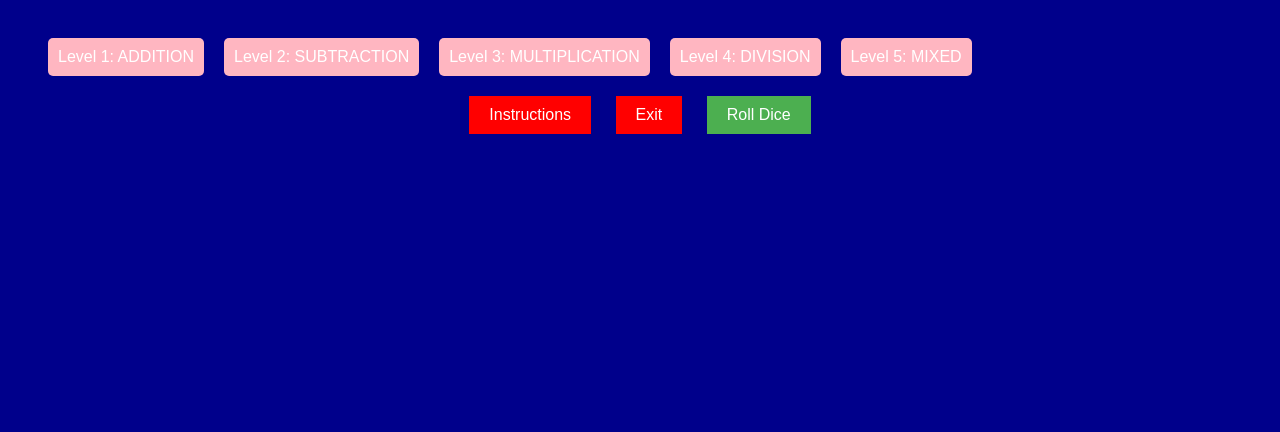
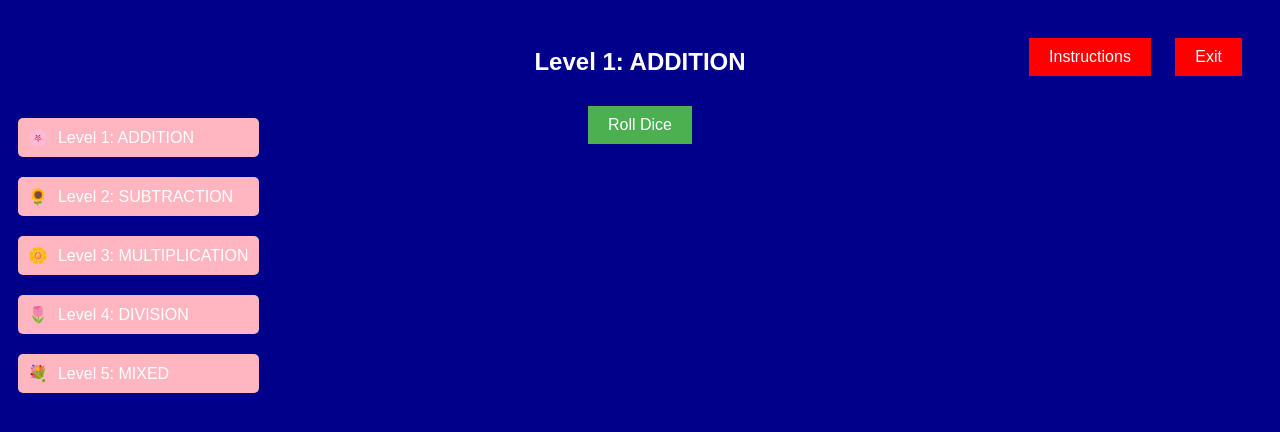
Before and after one commit to Ahanyama/CipherNest, a PHP site: page /css/level1.html in a window 1280 px wide. Shown: the top 432 px of the page. Run offline with PHP 8.4, Linux system fonts and the light colour scheme.

Commit message:
levels front end

```diff
--- a/css/level1.html
+++ b/css/level1.html
@@ -8,18 +8,33 @@
     <link rel="stylesheet" href="level2.css">
 </head>
 <body>
-    <!-- Progress panel (Levels) -->
+    <!-- Progress panel (Levels on the left with flowers) -->
     <div class="level-progress">
-        <div class="level" id="level1">Level 1: ADDITION</div>
-        <div class="level" id="level2">Level 2: SUBTRACTION</div>
-        <div class="level" id="level3">Level 3: MULTIPLICATION</div>
-        <div class="level" id="level4">Level 4: DIVISION</div>
-        <div class="level" id="level5">Level 5: MIXED</div>
+        <div class="level" id="level1">
+            <span class="flower">🌸</span> Level 1: ADDITION
+        </div>
+        <div class="level" id="level2">
+            <span class="flower">🌻</span> Level 2: SUBTRACTION
+        </div>
+        <div class="level" id="level3">
+            <span class="flower">🌼</span> Level 3: MULTIPLICATION
+        </div>
+        <div class="level" id="level4">
+            <span class="flower">🌷</span> Level 4: DIVISION
+        </div>
+        <div class="level" id="level5">
+            <span class="flower">💐</span> Level 5: MIXED
+        </div>
     </div>
 
-    <!-- Instructions and Exit Buttons -->
-    <button id="instructions-btn" class="red-button">Instructions</button>
-    <button id="exit-btn" class="red-button">Exit</button>
+    <!-- Current Level Heading (Centered) -->
+    <div id="level-heading" class="level-heading">Level 1: ADDITION</div>
+
+    <!-- Exit and Instructions Buttons (Top right corner) -->
+    <div class="top-right-buttons">
+        <button id="instructions-btn" class="red-button">Instructions</button>
+        <button id="exit-btn" class="red-button">Exit</button>
+    </div>
 
     <!-- Dice Roll Button -->
     <button id="roll-dice" class="blue-button">Roll Dice</button>
--- a/css/level2.css
+++ b/css/level2.css
@@ -5,6 +5,7 @@ body {
     color: white;
     text-align: center;
     padding: 20px;
+    position: relative;
 }
 
 /* Button Styling */
@@ -35,16 +36,21 @@ button:hover {
 /* Level Progress Panel */
 .level-progress {
     display: flex;
-    justify-content: flex-start;
-    padding: 10px;
+    flex-direction: column;
+    position: absolute;
+    left: 10px;
+    top: 100px;
+    z-index: 1;
 }
 
 .level {
-    margin: 0 10px;
+    margin: 10px 0;
     padding: 10px;
     background-color: lightpink;
     border-radius: 5px;
     cursor: pointer;
+    display: flex;
+    align-items: center;
 }
 
 .level:hover {
@@ -54,6 +60,11 @@ button:hover {
 /* Active Level Highlight */
 .level.active {
     background-color: #d63384;
+}
+
+/* Flower Icon */
+.flower {
+    margin-right: 10px;
 }
 
 /* Instructions Panel */
@@ -83,3 +94,32 @@ input {
     padding: 10px;
     font-size: 16px;
 }
+
+/* Top-right buttons */
+.top-right-buttons {
+    position: absolute;
+    top: 20px;
+    right: 20px;
+}
+
+/* Dice Result */
+#dice-result {
+    font-size: 18px;
+    margin-top: 20px;
+    padding: 10px;
+}
+
+/* Centered Level Heading */
+.level-heading {
+    font-size: 24px;
+    font-weight: bold;
+    color: white;
+    margin: 20px 0;
+}
+
+/* Badge */
+#badge {
+    margin-top: 20px;
+    font-size: 18px;
+    color: gold;
+}
--- a/css/level3.js
+++ b/css/level3.js
@@ -9,6 +9,7 @@ const rollDiceButton = document.getElementById('roll-dice');
 const instructionsButton = document.getElementById('instructions-btn');
 const exitButton = document.getElementById('exit-btn');
 const levelDisplay = document.getElementById('level');
+const levelHeading = document.getElementById('level-heading');
 const diceResult = document.getElementById('dice-result');
 const questionBox = document.getElementById('question-box');
 const questionElement = document.getElementById('question');
@@ -81,6 +82,35 @@ function generateQuestion(dieRoll) {
                 answer: num1
             };
             break;
+        case 5: // Level 5: Mixed (Addition, Subtraction, Multiplication, Division)
+            const randomOperation = Math.floor(Math.random() * 4);
+            switch (randomOperation) {
+                case 0:
+                    currentQuestion = {
+                        question: `${num1} + ${num2}`,
+                        answer: num1 + num2
+                    };
+                    break;
+                case 1:
+                    currentQuestion = {
+                        question: `${num1} - ${num2}`,
+                        answer: num1 - num2
+                    };
+                    break;
+                case 2:
+                    currentQuestion = {
+                        question: `${num1} * ${num2}`,
+                        answer: num1 * num2
+                    };
+                    break;
+                case 3:
+                    currentQuestion = {
+                        question: `${num1 * num2} ÷ ${num2}`,
+                        answer: num1
+                    };
+                    break;
+            }
+            break;
         default:
             currentQuestion = { question: 'Error', answer: 'N/A' };
     }
@@ -92,6 +122,18 @@ function generateQuestion(dieRoll) {
     // Reset answer input and feedback
     answerInput.value = '';
     feedbackElement.textContent = '';
+
+    // Update the level heading
+    levelHeading.textContent = `Level ${level}: ${questionTypes[level - 1]}`;
+
+    // Highlight the active level
+    document.querySelectorAll('.level').forEach((levelElement, index) => {
+        if (index === level - 1) {
+            levelElement.classList.add('active');
+        } else {
+            levelElement.classList.remove('active');
+        }
+    });
 }
 
 // Function to submit answer and check it
@@ -118,17 +160,41 @@ function submitAnswer() {
 
 // Function to handle level completion
 function completeLevel() {
-    alert(`Congratulations! You have completed Level ${level}! You've earned a unique badge.`);
+    // Display unique badge for each level
+    let badgeMessage = '';
+    switch (level) {
+        case 1:
+            badgeMessage = '🎉 Congratulations! You have completed Level 1 and earned the Addition Badge!';
+            break;
+        case 2:
+            badgeMessage = '🎉 Congratulations! You have completed Level 2 and earned the Subtraction Badge!';
+            break;
+        case 3:
+            badgeMessage = '🎉 Congratulations! You have completed Level 3 and earned the Multiplication Badge!';
+            break;
+        case 4:
+            badgeMessage = '🎉 Congratulations! You have completed Level 4 and earned the Division Badge!';
+            break;
+        case 5:
+            badgeMessage = '🎉 Congratulations! You have completed Level 5 and earned the Mixed Operations Badge!';
+            break;
+    }
+
+    badgeElement.textContent = badgeMessage;
+
+    // Move to next level
     level++;
     questionCount = 0;
     correctAnswers = 0;
 
-    if (level > 4) {
+    if (level > 5) {
         alert('You have completed all levels! Great job!');
         exitGame();
     } else {
-        levelDisplay.innerHTML = `Level ${level}: ${questionTypes[level - 1]}`;
-        generateQuestion();
+        setTimeout(() => {
+            levelHeading.textContent = `Level ${level}: ${questionTypes[level - 1]}`;
+            generateQuestion();
+        }, 3000);
     }
 }
 
```
